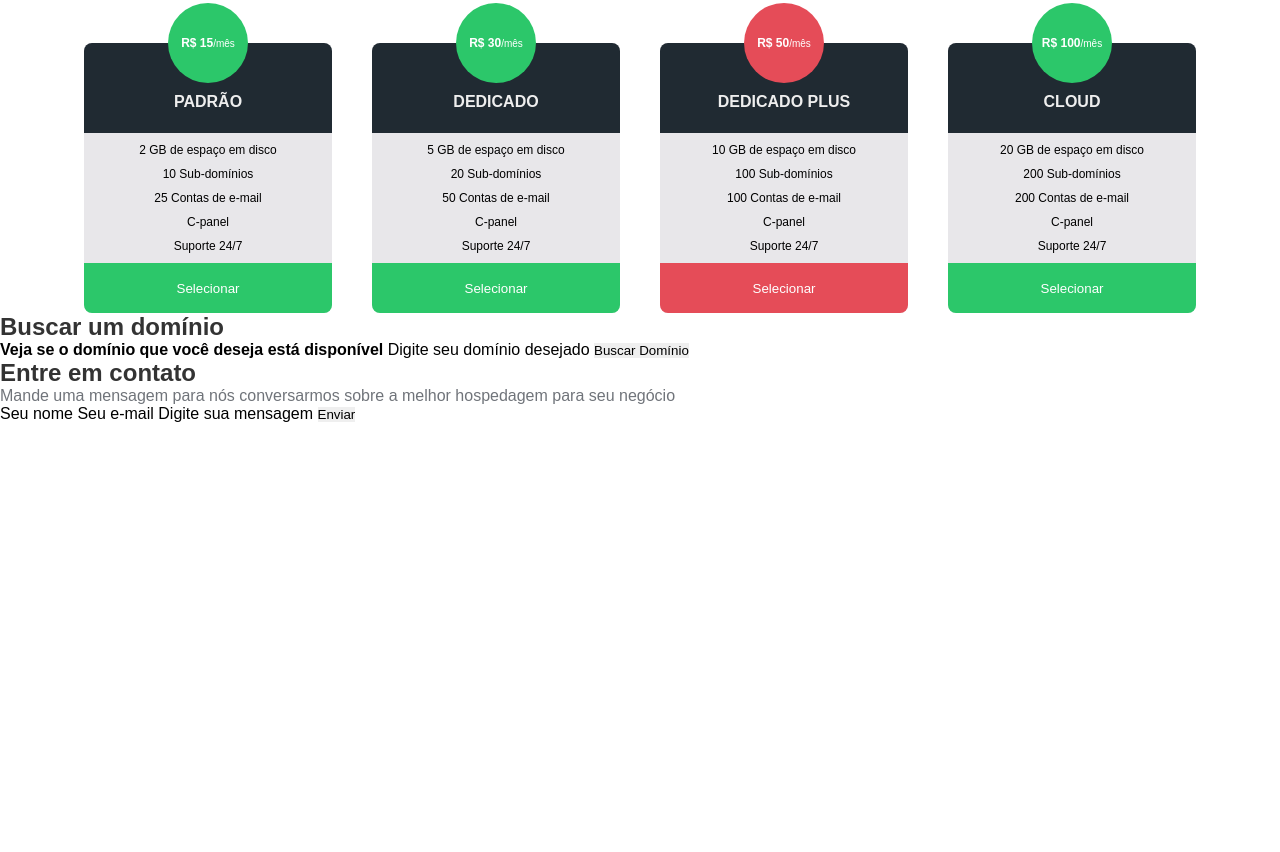
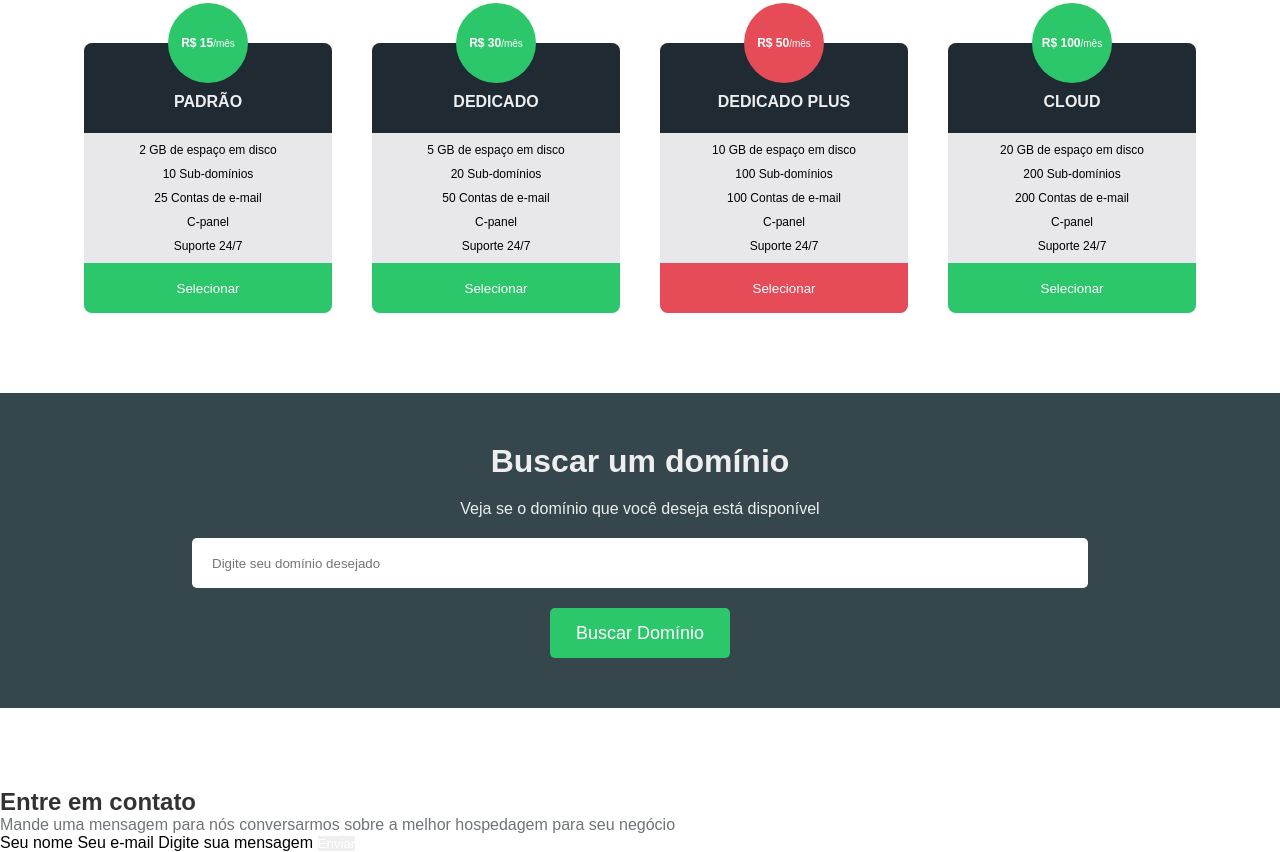
Before and after one commit to gnoatx/frontend-basico, a plain HTML site: page index.html in a window 1280 px wide. Shown: the part 911-1763 px from the top of the page. Before the commit the page ends 1334 px from the top, so only its background shows below. Drawn offline with Linux system fonts and the light colour scheme.

Commit message:
Seção de pesquisa de domínio concluída

```diff
--- a/css/styles.css
+++ b/css/styles.css
@@ -1,3 +1,9 @@
+.container {
+    --highlight-green: #2cc76a;
+    --highlight-red: #e54c58;
+    --highlight-orange: #e58a35;
+}
+
 .header {
     width: 100%;
     background-color: #232a31;
@@ -27,6 +33,11 @@
     text-transform: uppercase;
 }
 
+button {
+    color: #fff;
+    cursor: pointer;
+}
+
 button:hover {
     filter: brightness(110%);
 }
@@ -36,7 +47,7 @@ button:active {
 }
 
 #login-btn {
-    background-color: #2cc76a;
+    background-color: var(--highlight-green);
     color: #fff;
 
     border-radius: 5px;
@@ -100,15 +111,15 @@ button:active {
 }
 
 .fa-shield-alt {
-    color: #2cc76a;
+    color: var(--highlight-green);
 }
 
 .fa-rocket {
-    color: #e54c58;
+    color: var(--highlight-red);
 }
 
 .fa-comments {
-    color: #e58a35;
+    color: var(--highlight-orange);
 }
 
 .plans {
@@ -191,11 +202,11 @@ button:active {
 }
 
 .card-green .price {
-    background-color: #2cc76a;
+    background-color: var(--highlight-green);
 }
 
 .card-red .price {
-    background-color: #e54c58;
+    background-color: var(--highlight-red);
 }
 
 .benefits {
@@ -207,19 +218,57 @@ button:active {
 }
 
 .card-green button, .card-red button {
-    color: #fff;
     width: 100%;
     height: 50px;
-
-    cursor: pointer;
 
     border-radius: 0 0 8px 8px;
 }
 
 .card-green button {
-    background-color: #2cc76a;
+    background-color: var(--highlight-green);
 }
 
 .card-red button {
-    background-color: #e54c58;
+    background-color: var(--highlight-red);
 }
+
+.search {
+    color: #eee;
+    background-color: #35464d;
+
+    margin: 80px 0;
+    padding: 50px 0;
+
+    display: flex;
+    flex-direction: column;
+    align-items: center;
+    gap: 20px;
+}
+
+.search h2 {
+    color: #eee;
+    font-size: xx-large;
+}
+
+.search strong {
+    font-weight: lighter;
+}
+
+.search input {
+    width: 70%;
+    height: 50px;
+
+    padding: 5px 20px;
+
+    border-radius: 5px;
+}
+
+.search button {
+    font-size: large;
+
+    background-color: var(--highlight-green);
+
+    width: 180px;
+    height: 50px;
+    border-radius: 5px;
+}
--- a/index.html
+++ b/index.html
@@ -126,7 +126,7 @@
             <section class="search">
                 <h2>Buscar um domínio</h2>
                 <strong>Veja se o domínio que você deseja está disponível</strong>
-                Digite seu domínio desejado
+                <input type="text" placeholder="Digite seu domínio desejado" />
                 <button>Buscar Domínio</button>
             </section>
         </main>
```
